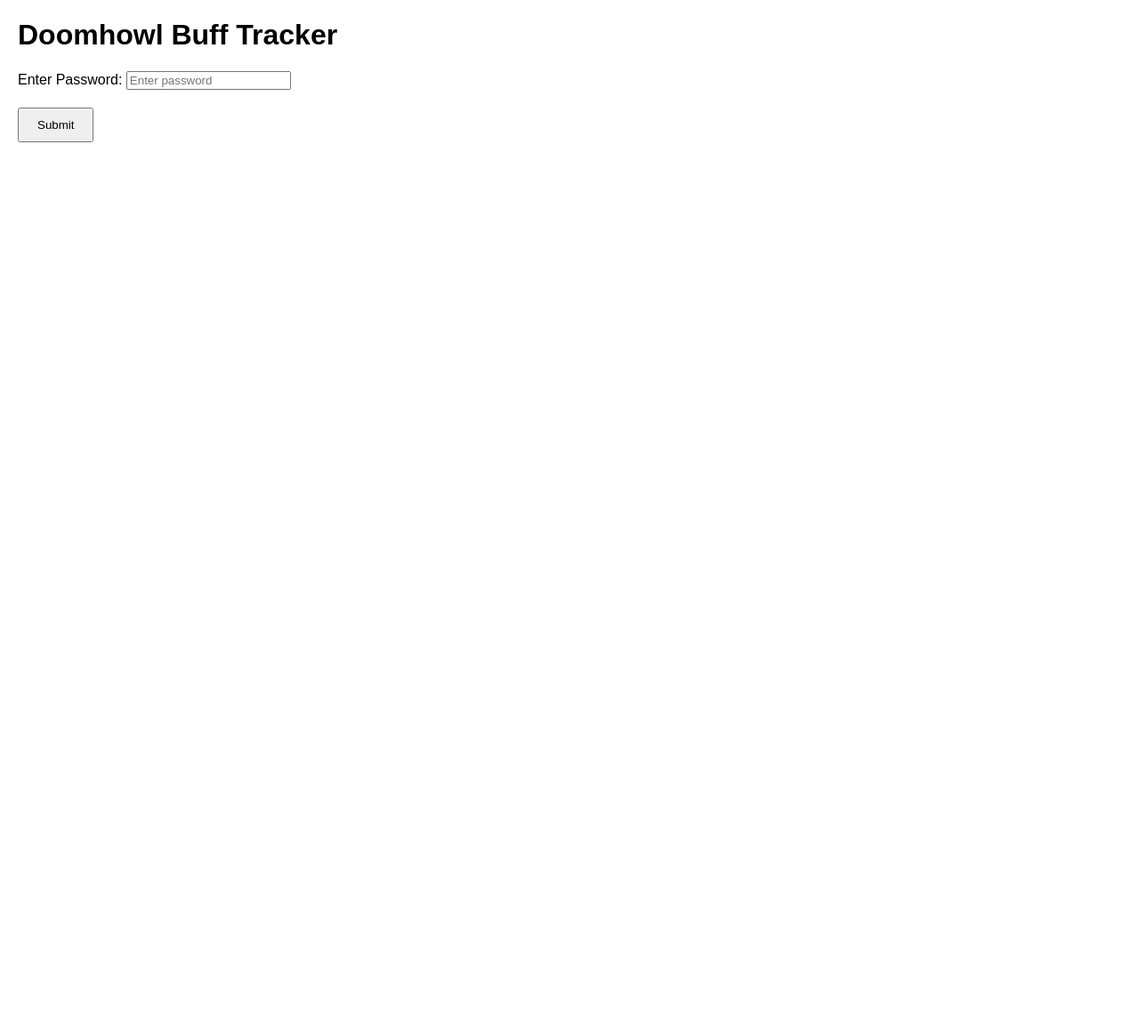
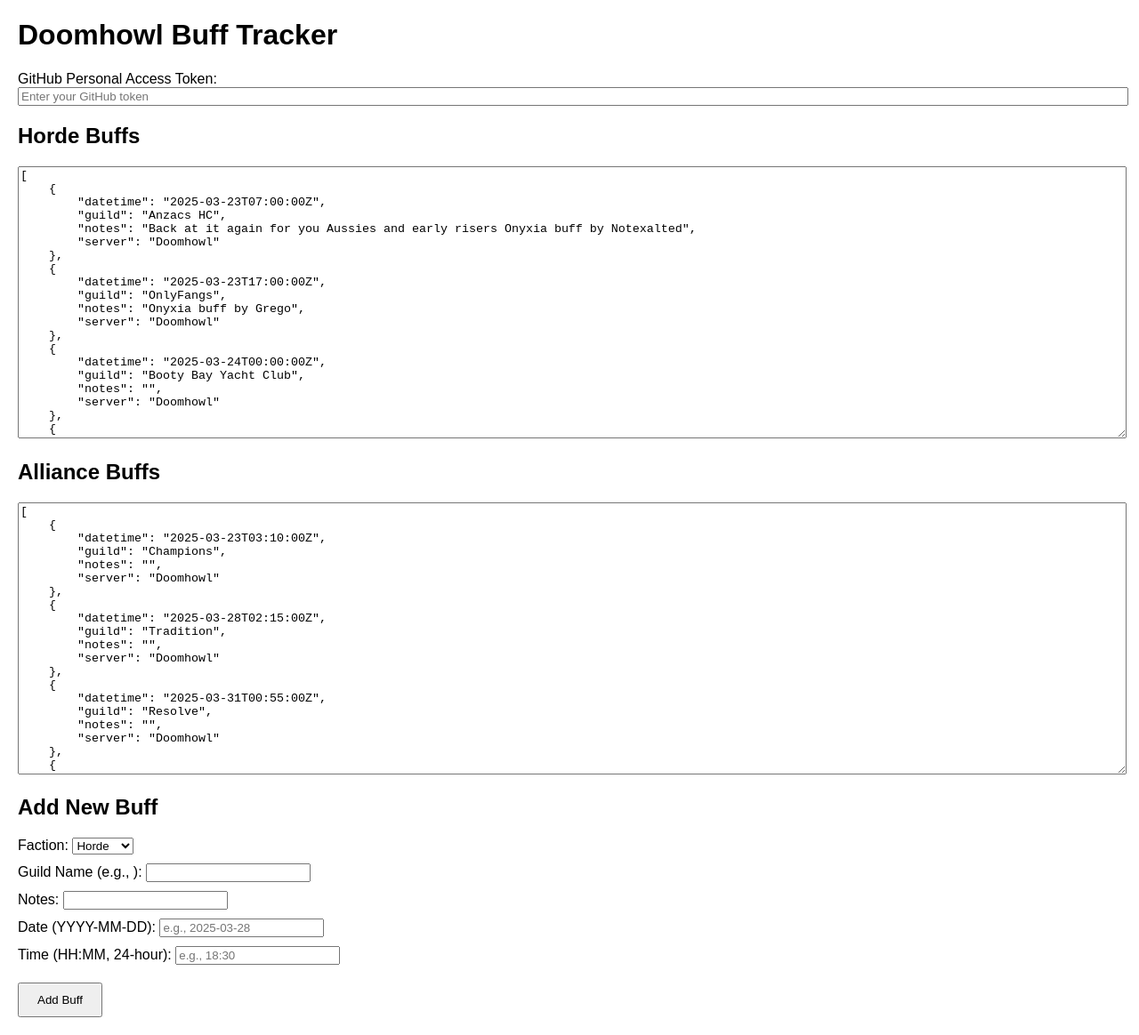
Before and after one commit to cougtrades/wowbuffs, a plain HTML site: page buff-tracker.html in a window 1280 px wide. Shown: the whole page at 89% size. Before the commit the page ends 800 px from the top, so only its background shows below. Drawn offline with Linux system fonts and the light colour scheme.

Commit message:
Update buff-tracker.html

```diff
--- a/buff-tracker.html
+++ b/buff-tracker.html
@@ -9,21 +9,17 @@
         textarea { width: 100%; height: 300px; }
         .form-group { margin-bottom: 10px; }
         button { padding: 10px 20px; margin-top: 10px; }
-        #content { display: none; }
+        #githubToken { width: 100%; }
     </style>
 </head>
 <body>
     <h1>Doomhowl Buff Tracker</h1>
 
-    <div id="passwordPrompt">
     <div class="form-group">
-            <label for="password">Enter Password:</label>
-            <input type="password" id="password" placeholder="Enter password">
-        </div>
-        <button onclick="checkPassword()">Submit</button>
+        <label for="githubToken">GitHub Personal Access Token:</label>
+        <input type="password" id="githubToken" placeholder="Enter your GitHub token" required>
     </div>
 
-    <div id="content">
     <h2>Horde Buffs</h2>
     <textarea id="hordeBuffs" readonly></textarea>
 
@@ -55,36 +51,13 @@
         <input type="text" id="time" placeholder="e.g., 18:30" required>
     </div>
     <button onclick="addBuff()">Add Buff</button>
-    </div>
 
     <script>
-        // Password protection
-        function checkPassword() {
-            const password = document.getElementById('password').value;
-            if (password === 'coug') {
-                document.getElementById('passwordPrompt').style.display = 'none';
-                document.getElementById('content').style.display = 'block';
-                fetchBuffs().then(data => {
-                    buffs.hordeBuffs = data.hordeBuffs;
-                    buffs.allianceBuffs = data.allianceBuffs;
-                });
-            } else {
-                alert('Incorrect password. Please try again.');
-            }
-        }
-
-        // Hardcoded GitHub Personal Access Token
-        const githubToken = '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'; // Replace with your new PAT
-
         // Function to fetch JSON files from GitHub
         async function fetchBuffs() {
             try {
                 const hordeResponse = await fetch('https://raw.githubusercontent.com/cougtrades/wowbuffs/main/horde_buffs.json');
                 const allianceResponse = await fetch('https://raw.githubusercontent.com/cougtrades/wowbuffs/main/alliance_buffs.json');
-
-                if (!hordeResponse.ok || !allianceResponse.ok) {
-                    throw new Error(`Failed to fetch buffs: Horde ${hordeResponse.statusText}, Alliance ${allianceResponse.statusText}`);
-                }
 
                 const hordeBuffs = await hordeResponse.json();
                 const allianceBuffs = await allianceResponse.json();
@@ -94,13 +67,17 @@
 
                 return { hordeBuffs, allianceBuffs };
             } catch (error) {
-                alert('Error fetching buffs: ' + error.message);
+                alert('Error fetching buffs: ' + error);
                 return { hordeBuffs: [], allianceBuffs: [] };
             }
         }
 
         // Load buffs on page load
         let buffs = { hordeBuffs: [], allianceBuffs: [] };
+        fetchBuffs().then(data => {
+            buffs.hordeBuffs = data.hordeBuffs;
+            buffs.allianceBuffs = data.allianceBuffs;
+        });
 
         // Function to convert ST to UTC
         function convertToUTC(stDate, stTime) {
@@ -130,10 +107,6 @@
                     Accept: 'application/vnd.github.v3+json'
                 }
             });
-            if (!response.ok) {
-                const errorData = await response.json();
-                throw new Error(`Failed to fetch SHA for ${path}: ${response.status} ${response.statusText} - ${JSON.stringify(errorData)}`);
-            }
             const data = await response.json();
             return data.sha;
         }
@@ -153,13 +126,18 @@
                 })
             });
             if (!response.ok) {
-                const errorData = await response.json();
-                throw new Error(`Failed to update file ${path}: ${response.status} ${response.statusText} - ${JSON.stringify(errorData)}`);
+                throw new Error('Failed to update file: ' + response.statusText);
             }
         }
 
         // Function to add a new buff
         async function addBuff() {
+            const token = document.getElementById('githubToken').value;
+            if (!token) {
+                alert('Please enter your GitHub Personal Access Token.');
+                return;
+            }
+
             const faction = document.getElementById('faction').value;
             const guild = document.getElementById('guild').value.replace(/^<|>$/g, '').toLowerCase();
             const notes = document.getElementById('notes').value;
@@ -195,16 +173,16 @@
                     document.getElementById('hordeBuffs').value = JSON.stringify(buffs.hordeBuffs, null, 4);
 
                     // Update horde_buffs.json on GitHub
-                    const sha = await getFileSha(githubToken, 'horde_buffs.json');
-                    await updateFile(githubToken, 'horde_buffs.json', buffs.hordeBuffs, sha);
+                    const sha = await getFileSha(token, 'horde_buffs.json');
+                    await updateFile(token, 'horde_buffs.json', buffs.hordeBuffs, sha);
                 } else {
                     buffs.allianceBuffs.push(newBuff);
                     buffs.allianceBuffs.sort((a, b) => new Date(a.datetime) - new Date(b.datetime));
                     document.getElementById('allianceBuffs').value = JSON.stringify(buffs.allianceBuffs, null, 4);
 
                     // Update alliance_buffs.json on GitHub
-                    const sha = await getFileSha(githubToken, 'alliance_buffs.json');
-                    await updateFile(githubToken, 'alliance_buffs.json', buffs.allianceBuffs, sha);
+                    const sha = await getFileSha(token, 'alliance_buffs.json');
+                    await updateFile(token, 'alliance_buffs.json', buffs.allianceBuffs, sha);
                 }
 
                 // Clear the form
@@ -215,7 +193,7 @@
 
                 alert('Buff added and committed to GitHub! Netlify will redeploy the site shortly.');
             } catch (error) {
-                alert('Error adding buff: ' + error.message);
+                alert('Error adding buff: ' + error);
             }
         }
     </script>
```
Lines whose indentation alone changed are shown as unchanged.
